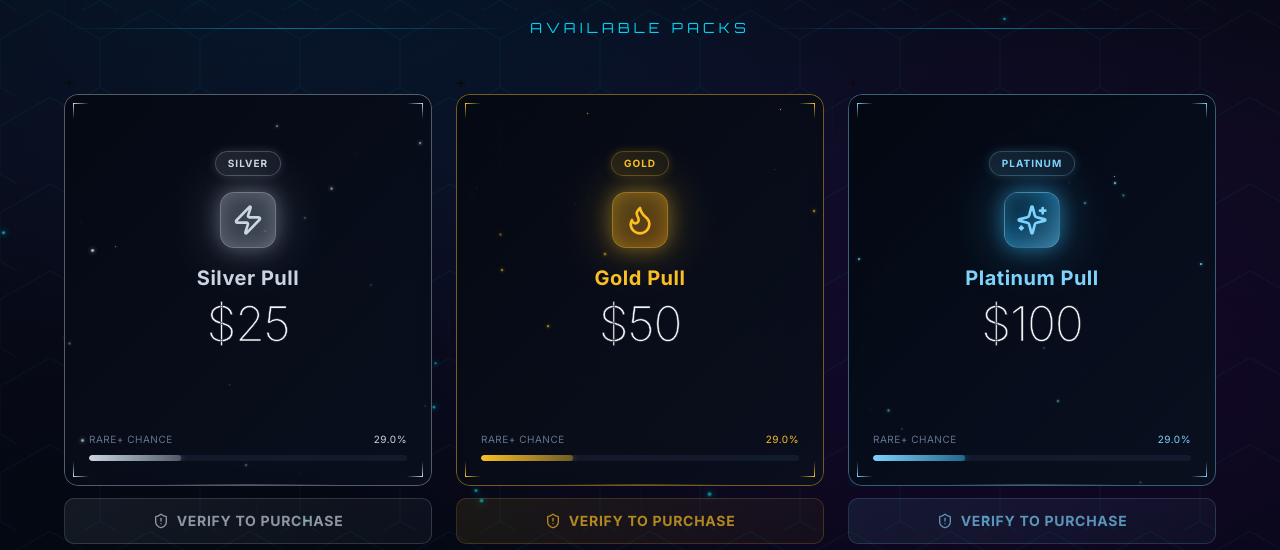
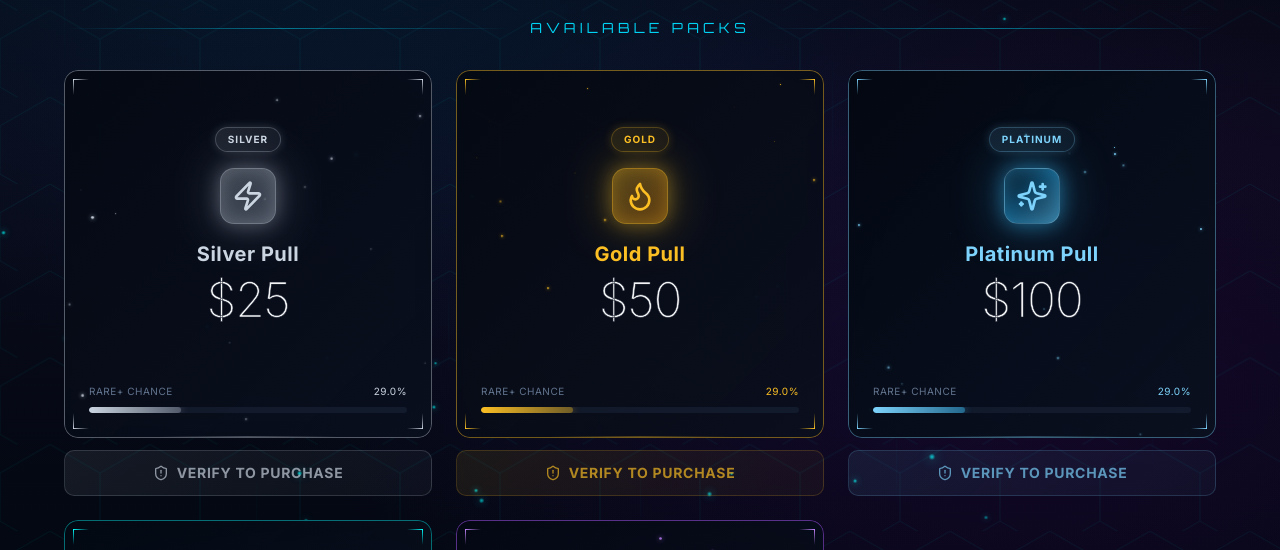
Before and after one commit to tommy-vpr/w-pulls-prod, a Next.js app: page /packs in a window 1280 px wide. Shown: the part 250-800 px from the top of the page. Built offline with nearby package versions, Linux system fonts and the light colour scheme; no server answers.

Commit message:
fix(turnstile): gate packs widget on verified cookie, remove stray +

```diff
--- a/app/(public)/packs/(components)/PacksSelection.tsx
+++ b/app/(public)/packs/(components)/PacksSelection.tsx
@@ -603,7 +603,6 @@ export default function PacksSelection() {
                     }}
                   />
                   <div className="relative h-full">
-                    +{" "}
                     <PackCard
                       pack={pack}
                       turnstileToken={turnstileToken}
@@ -620,6 +619,7 @@ export default function PacksSelection() {
         </section>
 
         {/* Turnstile verification — gates all pack purchases */}
+        {!alreadyVerified && !turnstileToken && (
           <section id="turnstile-anchor" className="relative px-6 pb-8">
             <div className="max-w-md mx-auto">
               <HoloPanel glow={false} className="px-6 py-5">
@@ -647,6 +647,7 @@ export default function PacksSelection() {
               </HoloPanel>
             </div>
           </section>
+        )}
 
         <section className="w-full max-w-6xl mx-auto">
           {/* <TierBreakdownChart odds={PACK_CONFIGS[0].odds} /> */}
```
Lines whose indentation alone changed are shown as unchanged.
